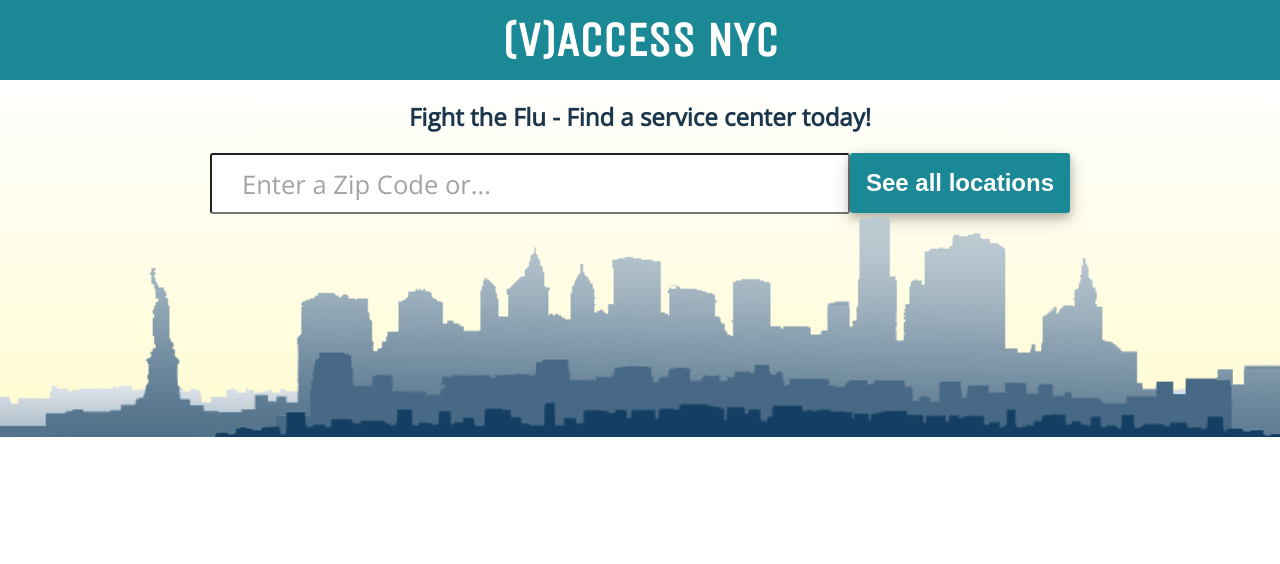
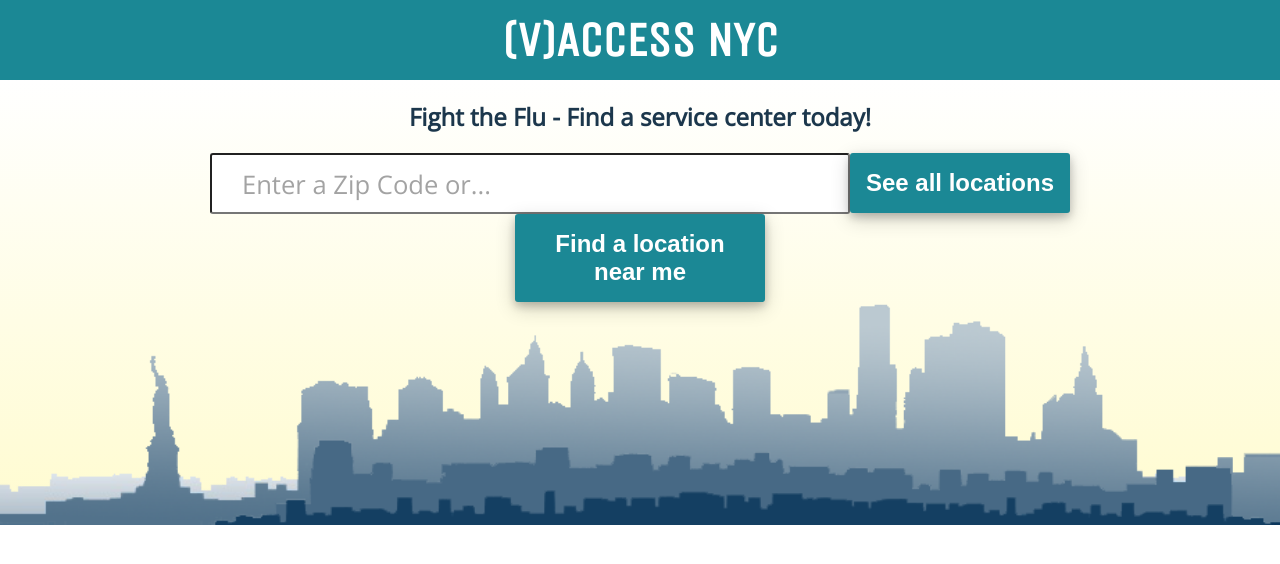
Before and after one commit to davidyshin/VACCessNYC, a React (Create React App) app: page / in a window 1280 px wide. Shown: the top 564 px of the page. Built offline with nearby package versions, Linux system fonts and the light colour scheme.

Commit message:
get locations near me

```diff
--- a/src/App.css
+++ b/src/App.css
@@ -90,13 +90,33 @@ search bar, search button ---------- */
     box-shadow: 0 4px 8px 0 rgba(0, 0, 0, 0.2), 0 6px 20px 0 rgba(0, 0, 0, 0.19);
 }
 
-.home-submit:hover, .map-submit:hover {
+.near-me-button {
+    display: absolute;
+    margin: 0 auto;
+    -webkit-appearance: none;
+    color: white;
+    font-weight: bold;
+    background-color: #1B8895;
+    border: #1B8895;
+    border-radius: 3px 3px;
+    font-size: 1.5em;
+	opacity: 1;
+	padding: 16px;
+    transition: 0.3s;
+    box-shadow: 0 4px 8px 0 rgba(0, 0, 0, 0.2), 0 6px 20px 0 rgba(0, 0, 0, 0.19);
+    width: 250px;
+    bottom: 400px;
+}
+
+
+.home-submit:hover, .map-submit:hover,.near-me-button:hover {
     opacity: 0.6
 }
 
 .home-container > div{
     height: -webkit-fill-available;
     display: flex;
+
     flex-direction: column;
     /* #ffec0794 */
     background: linear-gradient(to bottom, white 0%, #ffec0794 300%);
--- a/src/components/Home.jsx
+++ b/src/components/Home.jsx
@@ -22,6 +22,14 @@ class Home extends React.Component {
       zoom: 12,
       forChild: false
     };
+  }
+  getLocation = e => {
+    navigator.geolocation.getCurrentPosition((position) => {
+        axios.get(`https://data.cityofnewyork.us/resource/inaf-e6a5.json?$where=within_circle(location,${position.coords.latitude},${position.coords.longitude},1610)`)
+        .then(res=>{
+          this.setState({data: res.data})
+        })
+    });
   }
 
   handleCheckboxChange = e => {
@@ -177,6 +185,7 @@ class Home extends React.Component {
           <div className="home-container">
             <Search
               message={message}
+              getLocation={this.getLocation}
               buttonText={buttonText}
               zip={this.state.zip}
               handleInput={this.handleInput}
--- a/src/components/Search.jsx
+++ b/src/components/Search.jsx
@@ -4,8 +4,11 @@ import banner from "../images/banner.png";
 const Search = props => {
   return (
     <div>
-    <h2> Fight the Flu - Find a service center today!</h2>
-      <form onSubmit={props.zip ? props.handleZipCode : props.handleSubmit} className="search-tool">
+      <h2> Fight the Flu - Find a service center today!</h2>
+      <form
+        onSubmit={props.zip ? props.handleZipCode : props.handleSubmit}
+        className="search-tool"
+      >
         <input
           className="home-search"
           type="search"
@@ -20,12 +23,13 @@ const Search = props => {
         >
           {props.buttonText}
         </button>
+        <br/>
       </form>
+      <button className="near-me-button"onClick={props.getLocation}>Find a location near me</button>
       <span className="home-message">{props.message}</span>
-      <img className="banner-image" src={banner}/>
+      <img className="banner-image" src={banner} />
     </div>
   );
 };
 
-
-export default Search
+export default Search;
```
Also changed, not shown: 2 other files (tests, documents, lock files or other folders).
